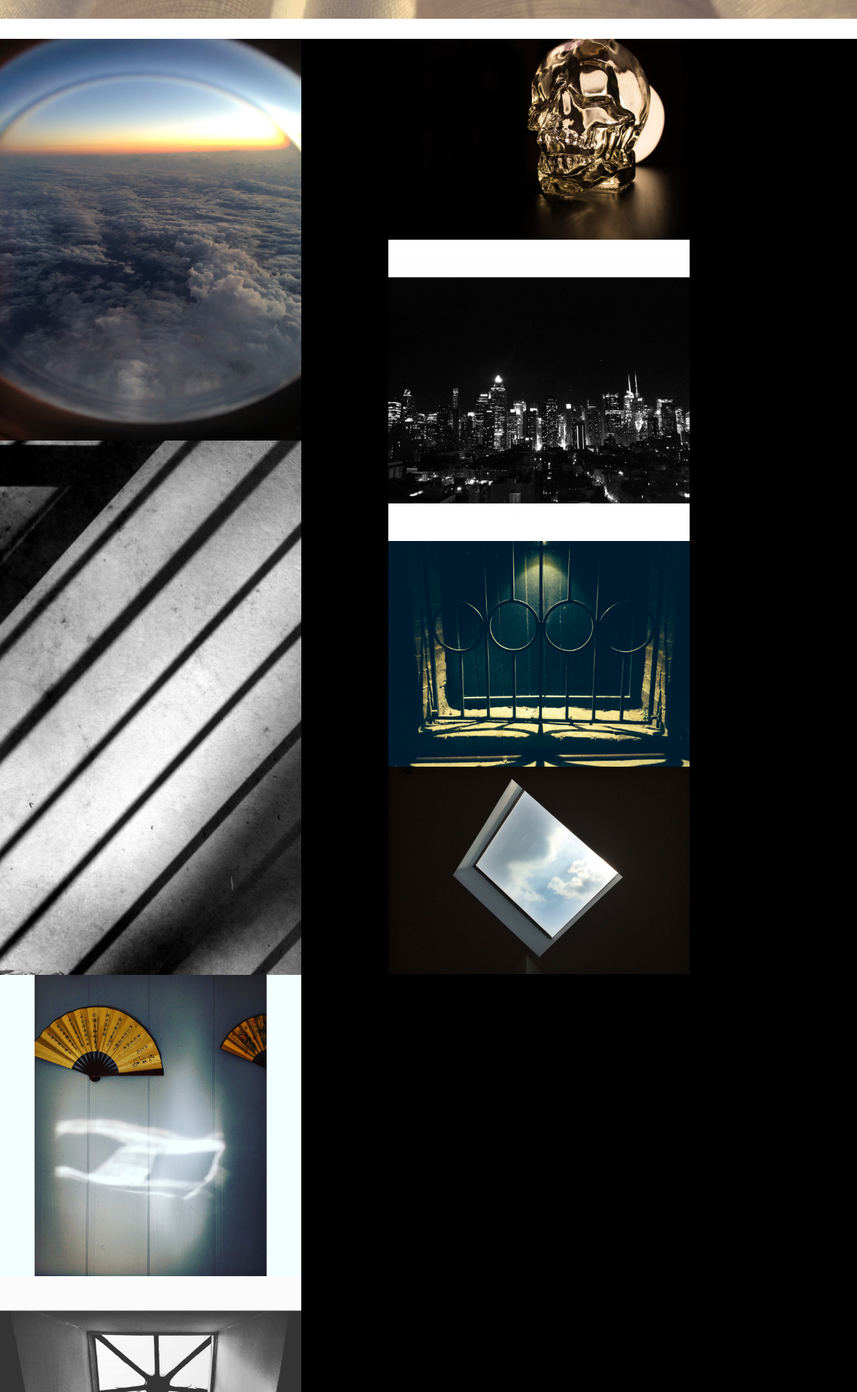
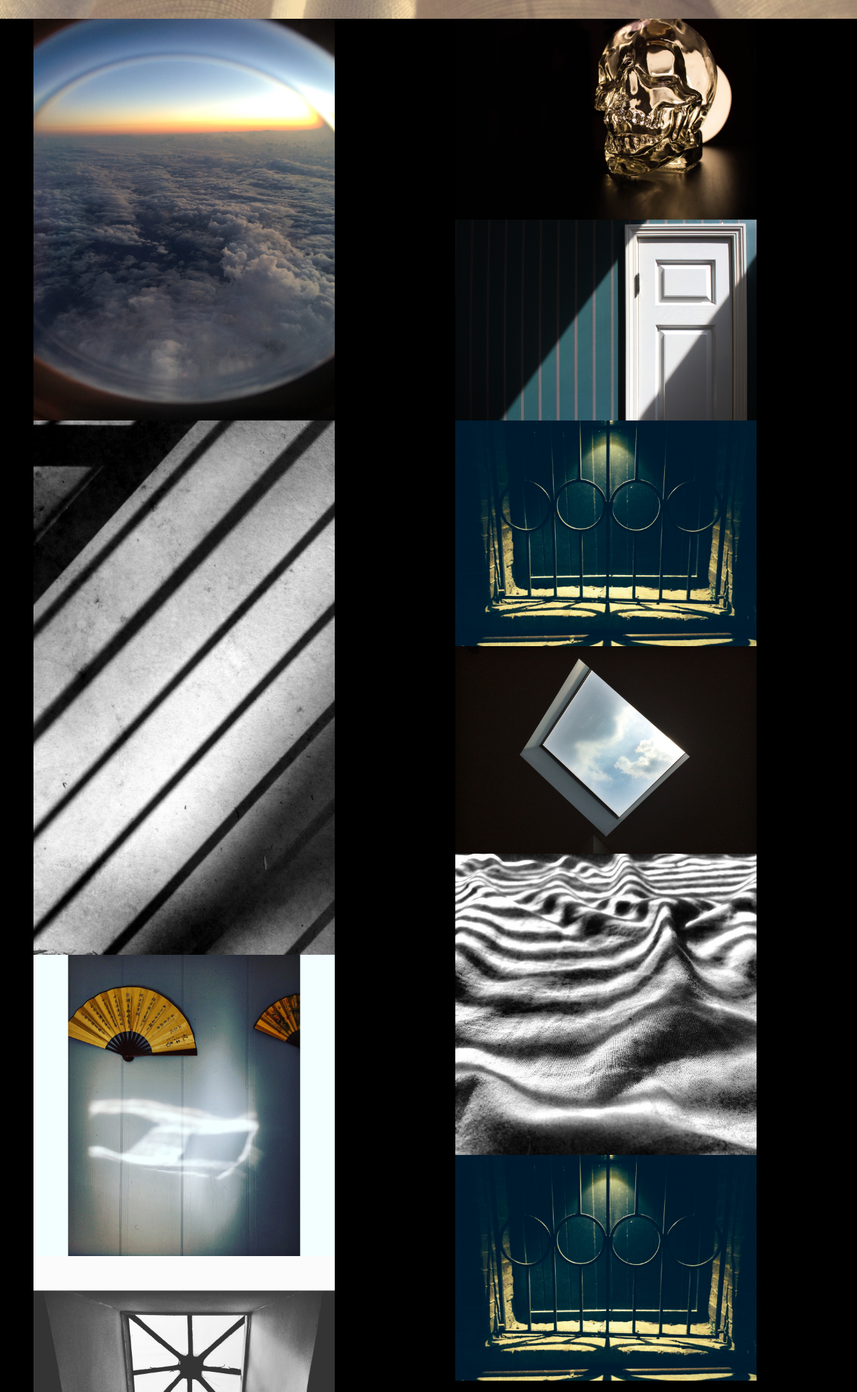
Before and after one commit to smcnell/penelopeportfolio, a plain HTML site: page index.html in a window 1280 px wide. Shown: the part 721-2800 px from the top of the page at 67% size. Drawn offline with nearby package versions, Linux system fonts and the light colour scheme.

Commit message:
photoshop

```diff
--- a/index.html
+++ b/index.html
@@ -34,9 +34,12 @@
     </div>
     <div class="column">
       <img src="./photographymeltingskull.jpg" alt="">
-      <img src="./photographynyc.jpg" alt="">
+      <img src="./photographydoor.jpg" alt="">
       <img src="./photographygate.jpg" alt="">
       <img src="./rsz_photographyairlight.jpg" alt="">
+      <img src="./photographysheets.jpg" alt="">
+      <img src="./photographygate.jpg" alt="">
+
     </div>
   </div>
 
--- a/style.css
+++ b/style.css
@@ -41,6 +41,7 @@ a:hover {
 .jumbotron {
   padding-top:0px !important;
   padding-bottom:0px !important;
+  margin-bottom:0px !important;
 	margin: 0px;
 	padding: 0;
 	background-color: black;
@@ -96,6 +97,7 @@ font-style: italic;
 
 @media only screen and (min-width: 991px) {
     .column {
+        margin-left: 50px;
         vertical-align: top;
         display: inline-block;
         width: 45%;
```
Also changed, not shown: 1 other file.
